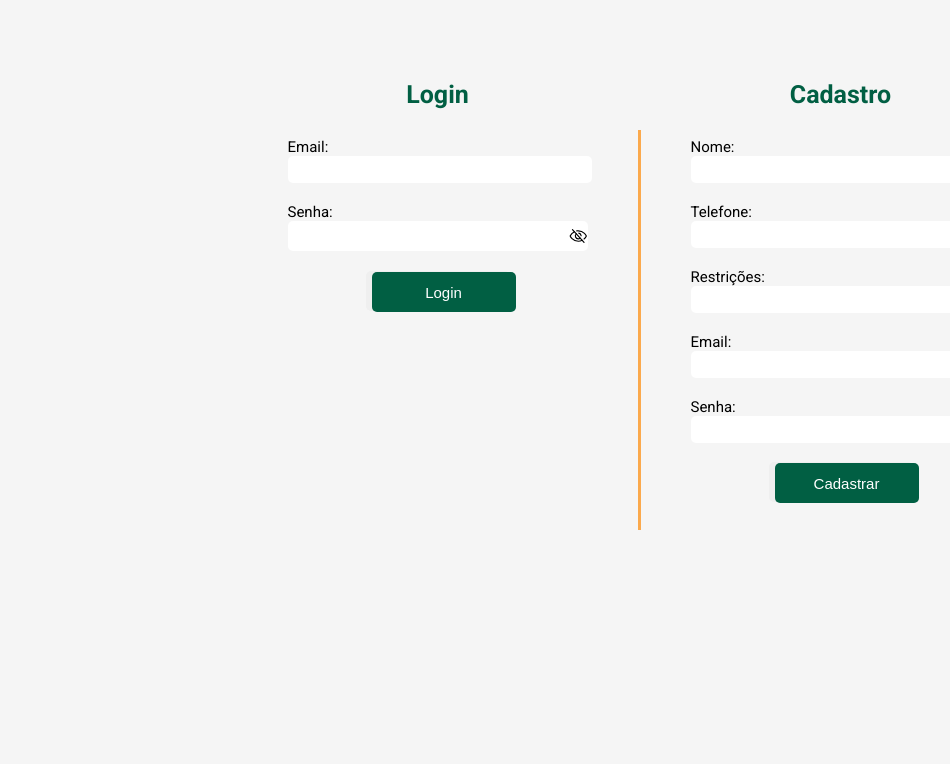
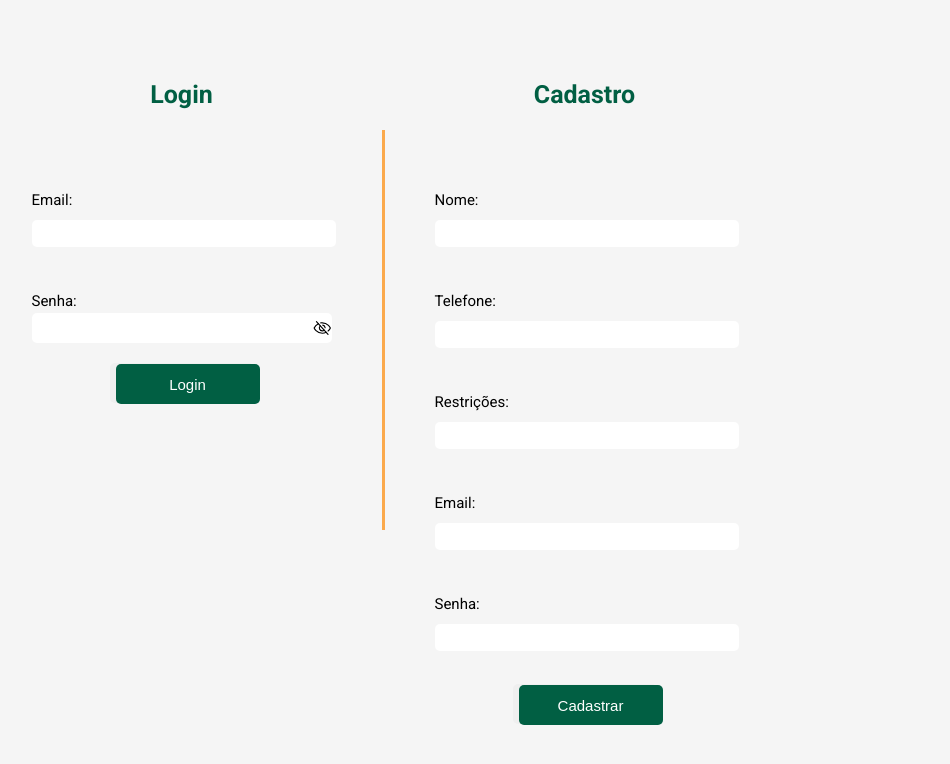
Before and after one commit to Athena-Atlantico-Bootcamp/Supermercado-SQ, a React (Vite) app in the folder frontend/: page /login in a window 1280 px wide. Shown: the top 764 px of the page, without its empty margins (1-951 px from the left). Built offline with nearby package versions, Linux system fonts and the light colour scheme.

Commit message:
alterações no css da página

```diff
--- a/frontend/src/pages/App.jsx
+++ b/frontend/src/pages/App.jsx
@@ -1,5 +1,6 @@
 import { useNavigate } from 'react-router-dom'
 import Login from './Login'
+import Header from '../components/Header/Header'
 
 function App() {
 
@@ -10,9 +11,7 @@ function App() {
 
   return (
     <div>
-      <p>Tela Inicial</p>
-
-      <button onClick={paginaBuscar}>Ir para página buscar</button><br/><br/>
+      <Header></Header>
       <Login></Login>
     </div>
   )
--- a/frontend/src/pages/Login/styles.js
+++ b/frontend/src/pages/Login/styles.js
@@ -11,6 +11,20 @@ export const Container = styled.div`
     display: flex;
     align-items: center;
     justify-content: center;
+
+    @media only screen and (max-width: 1700px) {
+        width: 60%;
+    }
+    @media only screen and (max-width: 1450px) {
+        font-size: 1.75rem;
+    }
+    @media only screen and (max-width: 1150px) {
+        width: 100vw;
+    }
+    @media only screen and (max-width: 800px) {
+        flex-direction: column;
+        align-items: center;
+    }
 `
 
 export const Title = styled.label`
@@ -29,6 +43,10 @@ export const ContainerLogin = styled.div`
     height: 500px;
     padding: 50px;
     min-width: 300px;
+
+    @media only screen and (max-width: 800px){
+        height: 100px;
+    }
 `
 export const ContainerSignUp = styled.div`
     padding: 50px;
@@ -70,4 +88,10 @@ export const Input = styled.input`
 export const Line = styled.div`
     border-left: 3px solid #FBA94C;
     height: 400px;
+
+    @media only screen and (max-width: 800px) {
+        flex-direction: column;
+        align-items: center;
+        transform: rotate(90deg);
+    }
 `
```
